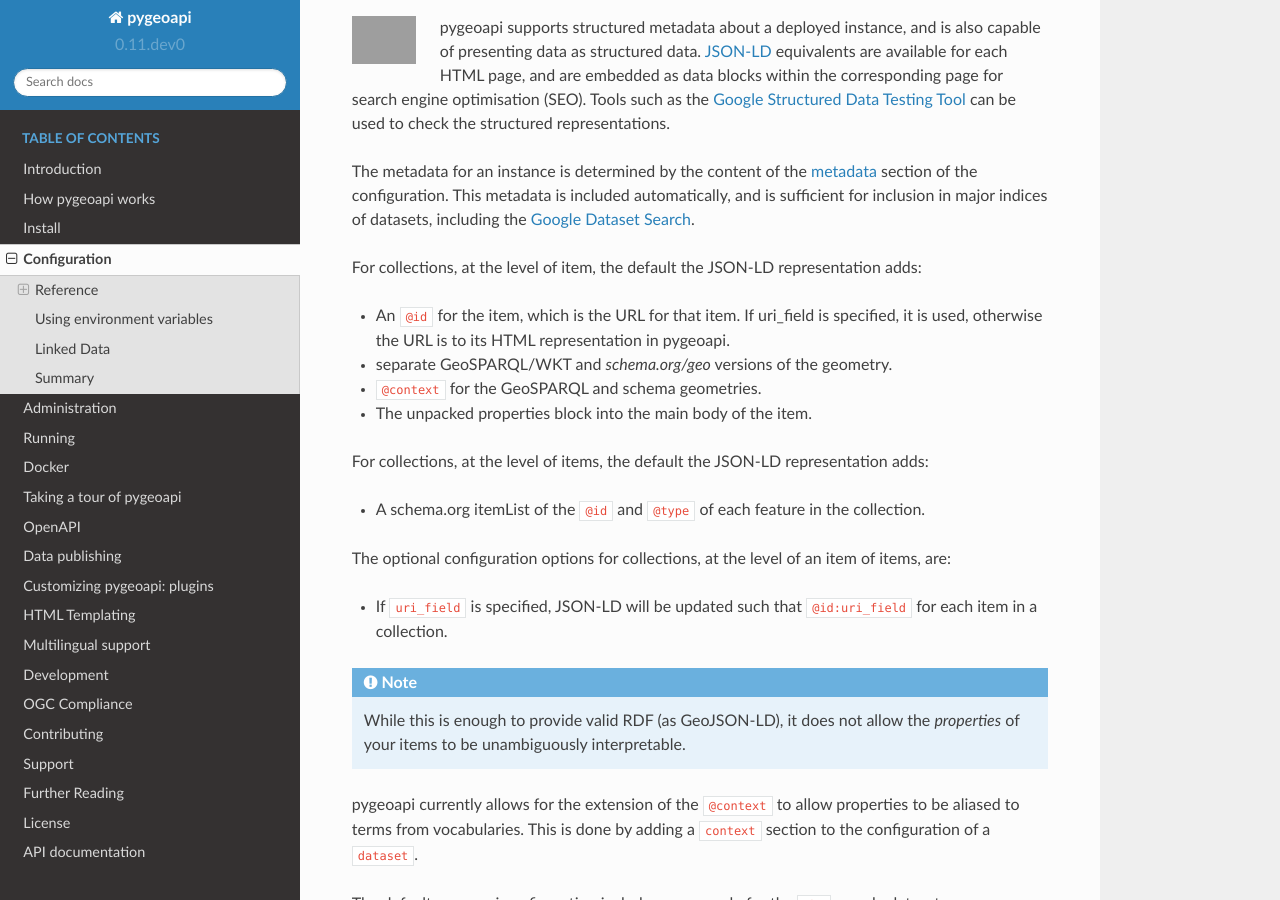
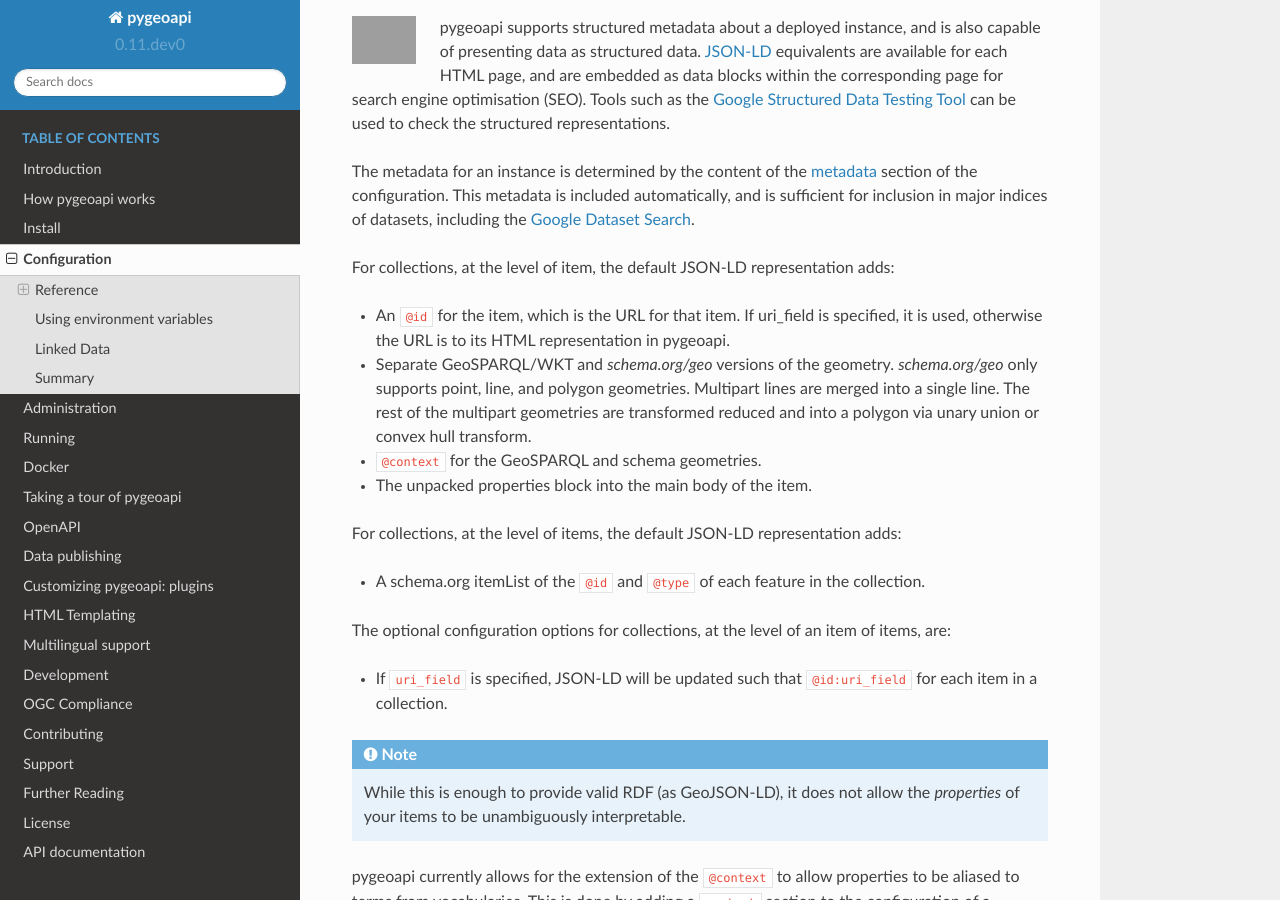
Before and after one commit to geopython/pygeoapi, a Sphinx documentation site: the page built from docs/source/configuration.rst, in a window 1280 px wide and 900 px high, scrolled down 4270 px. Built offline with Sphinx 7.4.7 and the Read the Docs theme 2.0.0, drawn with Linux system fonts in a browser that asks for light colours; grey boxes are pictures that could not be loaded.

```diff
--- a/docs/source/configuration.rst
+++ b/docs/source/configuration.rst
@@ -233,15 +233,18 @@ The metadata for an instance is determined by the content of the `metadata`_ sec
 This metadata is included automatically, and is sufficient for inclusion in major indices of datasets, including the
 `Google Dataset Search`_.
 
-For collections, at the level of item, the default the JSON-LD representation adds:
+For collections, at the level of item, the default JSON-LD representation adds:
 
 - An ``@id`` for the item, which is the URL for that item. If uri_field is specified,
   it is used, otherwise the URL is to its HTML representation in pygeoapi.
-- separate GeoSPARQL/WKT and `schema.org/geo` versions of the geometry.
+- Separate GeoSPARQL/WKT and `schema.org/geo` versions of the geometry. `schema.org/geo`
+  only supports point, line, and polygon geometries. Multipart lines are merged into a single line.
+  The rest of the multipart geometries are transformed reduced and into a polygon via unary union
+  or convex hull transform.
 - ``@context`` for the GeoSPARQL and schema geometries.
 - The unpacked properties block into the main body of the item.
 
-For collections, at the level of items, the default the JSON-LD representation adds:
+For collections, at the level of items, the default JSON-LD representation adds:
 
 - A schema.org itemList of the ``@id`` and ``@type`` of each feature in the collection.
 
```
Also changed, not shown: 1 other file.
